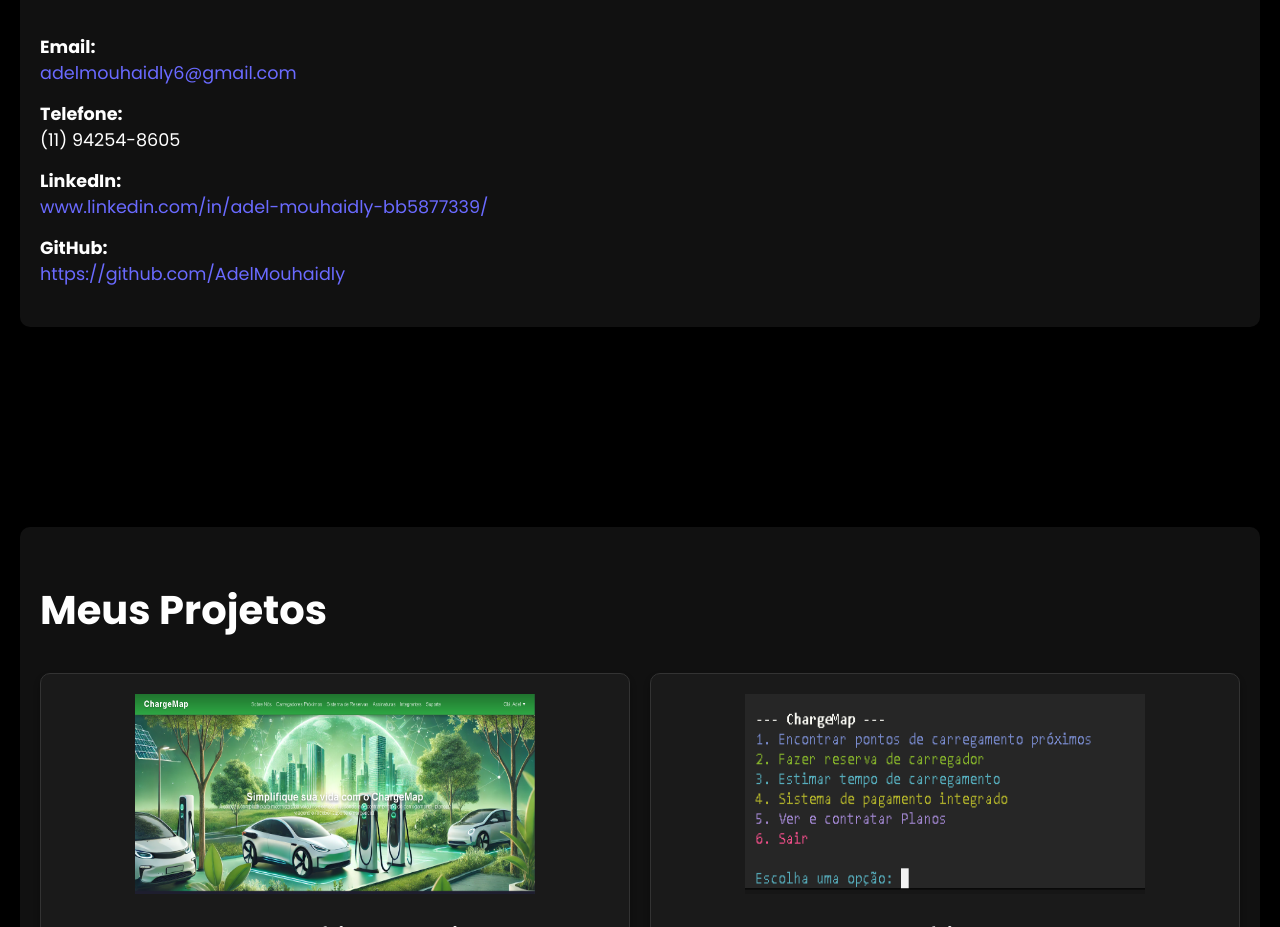
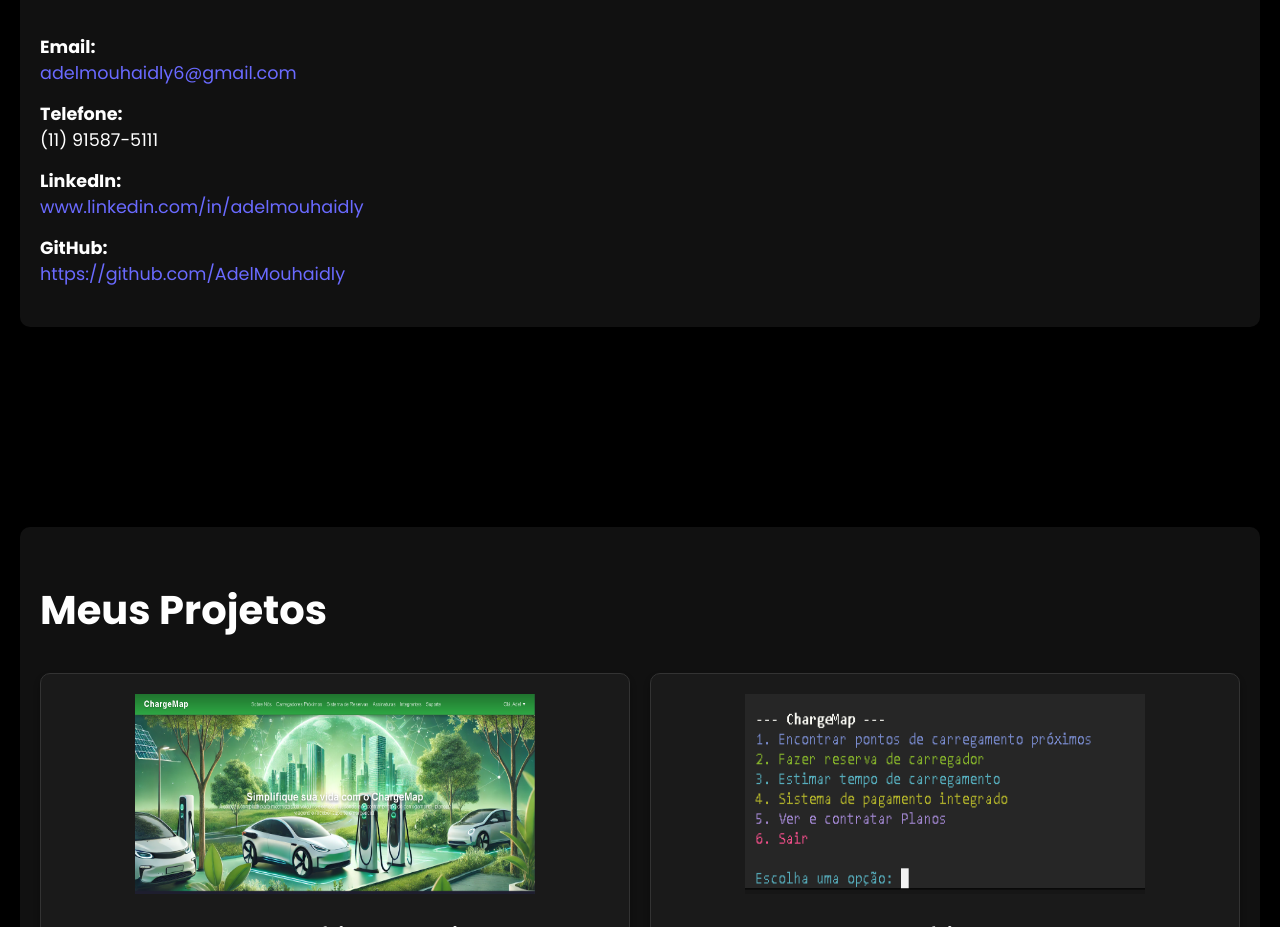
Before and after one commit to AdelMouhaidly/PortfolioDoAdelMouhaidly, a Next.js app: page / in a window 1280 px wide. Shown: the part 2680-3607 px from the top of the page. Built offline with nearby package versions, Linux system fonts and the light colour scheme.

Commit message:
feat: alterações no projeto

```diff
--- a/src/pages/index.tsx
+++ b/src/pages/index.tsx
@@ -143,12 +143,12 @@ export default function Home() {
             </div>
             <div className={styles.contatoItem}>
               <strong>Telefone:</strong>
-              <span>(11) 94254-8605</span>
+              <span>(11) 91587-5111</span>
             </div>
             <div className={styles.contatoItem}>
               <strong>LinkedIn:</strong>
-              <a href="https://www.linkedin.com/in/adel-mouhaidly-bb5877339/" target="_blank" rel="noopener noreferrer">
-              www.linkedin.com/in/adel-mouhaidly-bb5877339/
+              <a href="www.linkedin.com/in/adelmouhaidly" target="_blank" rel="noopener noreferrer">
+              www.linkedin.com/in/adelmouhaidly
               </a>
             </div>
             <div className={styles.contatoItem}>
```
